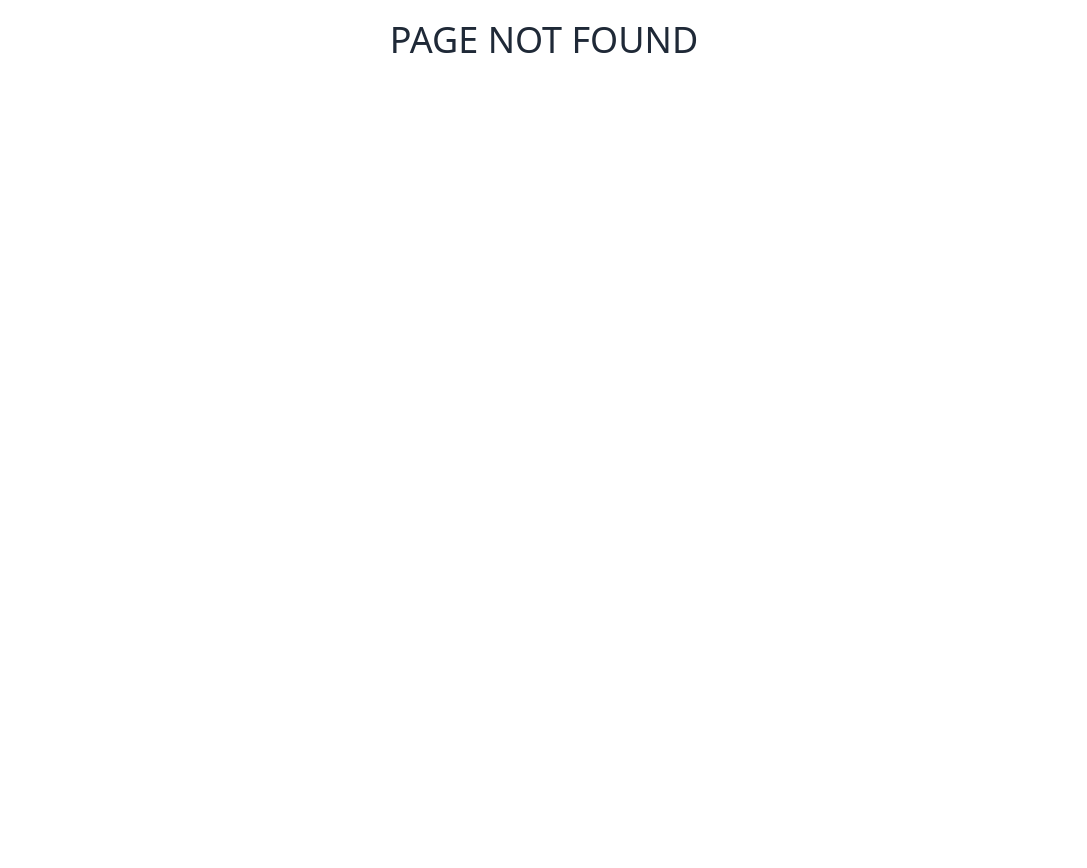
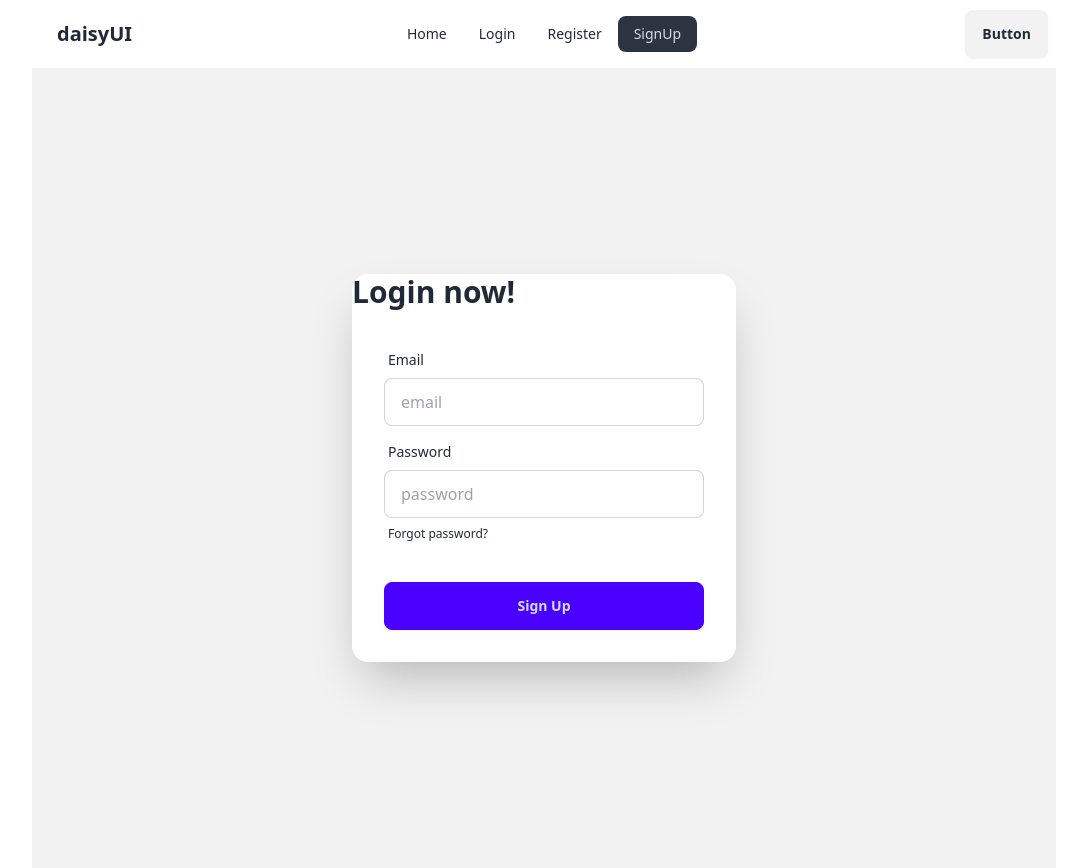
Before and after one commit to zobayerhb/form-with-firebase, a React (Vite) app: page /signUp in a window 1280 px wide. Before the commit this address had no page. Shown: the whole page, without its empty margins (96-1183 px from the left). Before the commit the page ends 800 px from the top, so only its background shows below. Built offline with nearby package versions, Linux system fonts and the light colour scheme.

Commit message:
sign up form handle

```diff
--- a/src/components/Navbar/Navbar.jsx
+++ b/src/components/Navbar/Navbar.jsx
@@ -13,7 +13,7 @@
         <NavLink to="/register">Register</NavLink>
       </li>
       <li>
-        <NavLink to="/register2">Register2</NavLink>
+        <NavLink to="/signUp">SignUp</NavLink>
       </li>
     </>
   );
--- /dev/null
+++ b/src/components/SignUp/SignUp.jsx
@@ -0,0 +1,47 @@
+const SignUp = () => {
+  const handleSignUp = (event) => {
+    event.preventDefault();
+  };
+
+  return (
+    <div className="hero bg-base-200 min-h-screen">
+      <div className="card bg-base-100 w-full max-w-sm shrink-0 shadow-2xl">
+        <h1 className="text-3xl font-bold">Login now!</h1>
+        <form onSubmit={handleSignUp} className="card-body">
+          <div className="form-control">
+            <label className="label">
+              <span className="label-text">Email</span>
+            </label>
+            <input
+              type="email"
+              placeholder="email"
+              className="input input-bordered"
+              required
+            />
+          </div>
+          <div className="form-control">
+            <label className="label">
+              <span className="label-text">Password</span>
+            </label>
+            <input
+              type="password"
+              placeholder="password"
+              className="input input-bordered"
+              required
+            />
+            <label className="label">
+              <a href="#" className="label-text-alt link link-hover">
+                Forgot password?
+              </a>
+            </label>
+          </div>
+          <div className="form-control mt-6">
+            <button className="btn btn-primary">Sign Up</button>
+          </div>
+        </form>
+      </div>
+    </div>
+  );
+};
+
+export default SignUp;
--- a/src/main.jsx
+++ b/src/main.jsx
@@ -11,6 +11,7 @@
 import Login from './components/Login/Login';
 import Register from './components/Register/Register';
 import ErrorPage from './components/ErrorPage/ErrorPage';
+import SignUp from './components/SignUp/SignUp';
 
 const router = createBrowserRouter([
   {
@@ -29,6 +30,10 @@
       {
         path: "register",
         element: <Register></Register>
+      },
+      {
+        path: 'signUp',
+        element: <SignUp />
       }
     ]
   },
```
